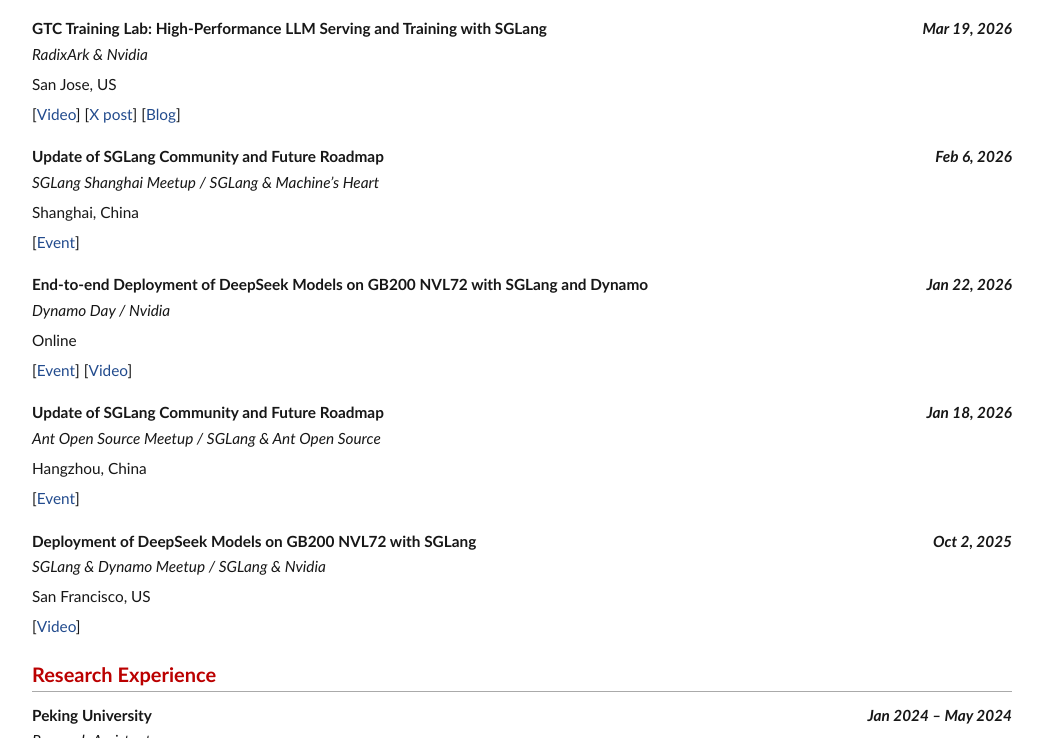
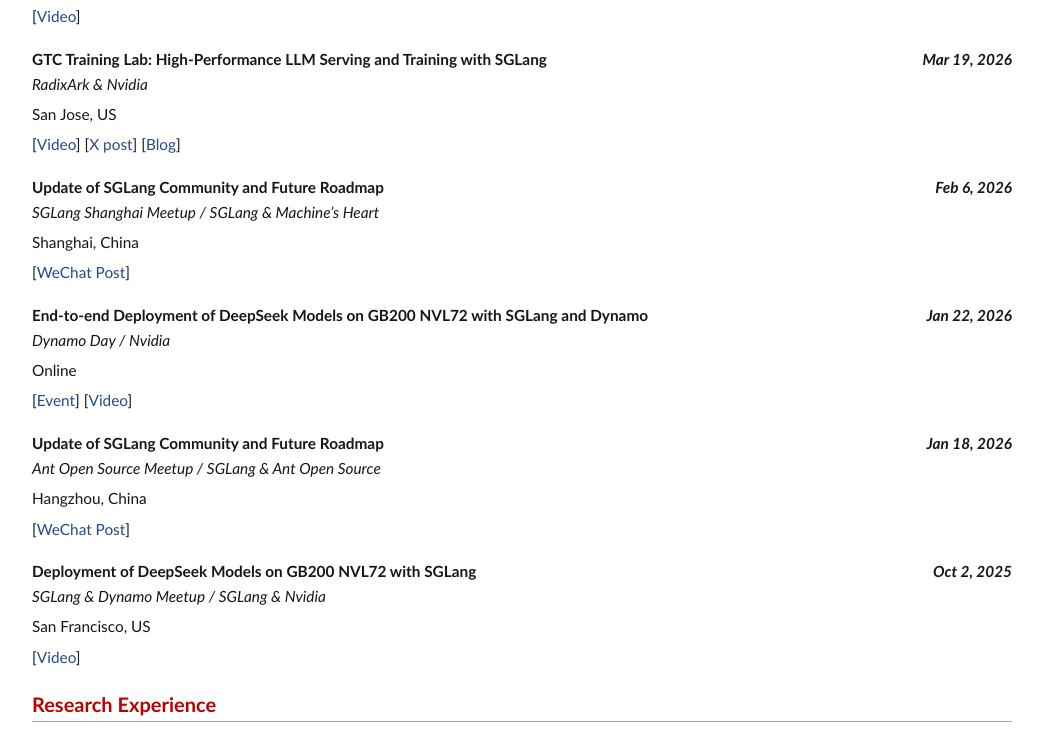
Before and after one commit to Fridge003/Fridge003.github.io, a plain HTML site: page index.html in a window 1280 px wide. Shown: the part 1969-2707 px from the top of the page, without its empty margins (118-1161 px from the left). Drawn offline with Linux system fonts and the light colour scheme.

Commit message:
Update talk links and add NVFP4 KV Cache contribution

```diff
--- a/index.html
+++ b/index.html
@@ -67,6 +67,7 @@
           <li>Co-led the optimization of GLM-5.2 model on Blackwell hardware. [<a href="https://www.lmsys.org/blog/2026-07-13-glm52-optimization">Blog</a>]</li>
           <li>Co-led the design and implementation of the parallelism strategy for Kimi-K3 Day 0 support (Prefill PP + Decode CP) [<a href="https://www.lmsys.org/blog/2026-07-27-kimi-k3-day0-support">Blog</a>]</li>
           <li>Maintainer of Prefill Context Parallelism feature for SGLang. Independently designed and implemented a cleaner version of PCP with CPStrategy abstraction. [<a href="https://github.com/sgl-project/sglang/issues/21788">Roadmap</a>]</li>
+          <li>Co-led the initial implementation of NVFP4 KV Cache in SGLang [<a href="https://www.lmsys.org/blog/2026-09-16-nvfp4-kv-cache">Blog</a>]</li>
           <li>DeepSeek V4 support and optimization
             <ul>
               <li>Implemented MTP speculative decoding and Trtllm MoE runner for DeepSeek V4 Day-0 support. [<a href="https://www.lmsys.org/blog/2026-04-25-deepseek-v4">Blog</a>]</li>
@@ -155,7 +156,7 @@
         </div>
         <p class="role">SGLang Shanghai Meetup / SGLang &amp; Machine’s Heart</p>
         <p>Shanghai, China</p>
-        <p>[<a href="https://mp.weixin.qq.com/s/86sfCGGQUYqqI5u8nN3h-Q">Event</a>]</p>
+        <p>[<a href="https://mp.weixin.qq.com/s/86sfCGGQUYqqI5u8nN3h-Q">WeChat Post</a>]</p>
       </article>
       <article class="entry">
         <div class="entry-heading">
@@ -173,7 +174,7 @@
         </div>
         <p class="role">Ant Open Source Meetup / SGLang &amp; Ant Open Source</p>
         <p>Hangzhou, China</p>
-        <p>[<a href="https://mp.weixin.qq.com/s/dXNM5C3zQYwud4Gc_QHpgQ">Event</a>]</p>
+        <p>[<a href="https://mp.weixin.qq.com/s/dXNM5C3zQYwud4Gc_QHpgQ">WeChat Post</a>]</p>
       </article>
       <article class="entry">
         <div class="entry-heading">
```
